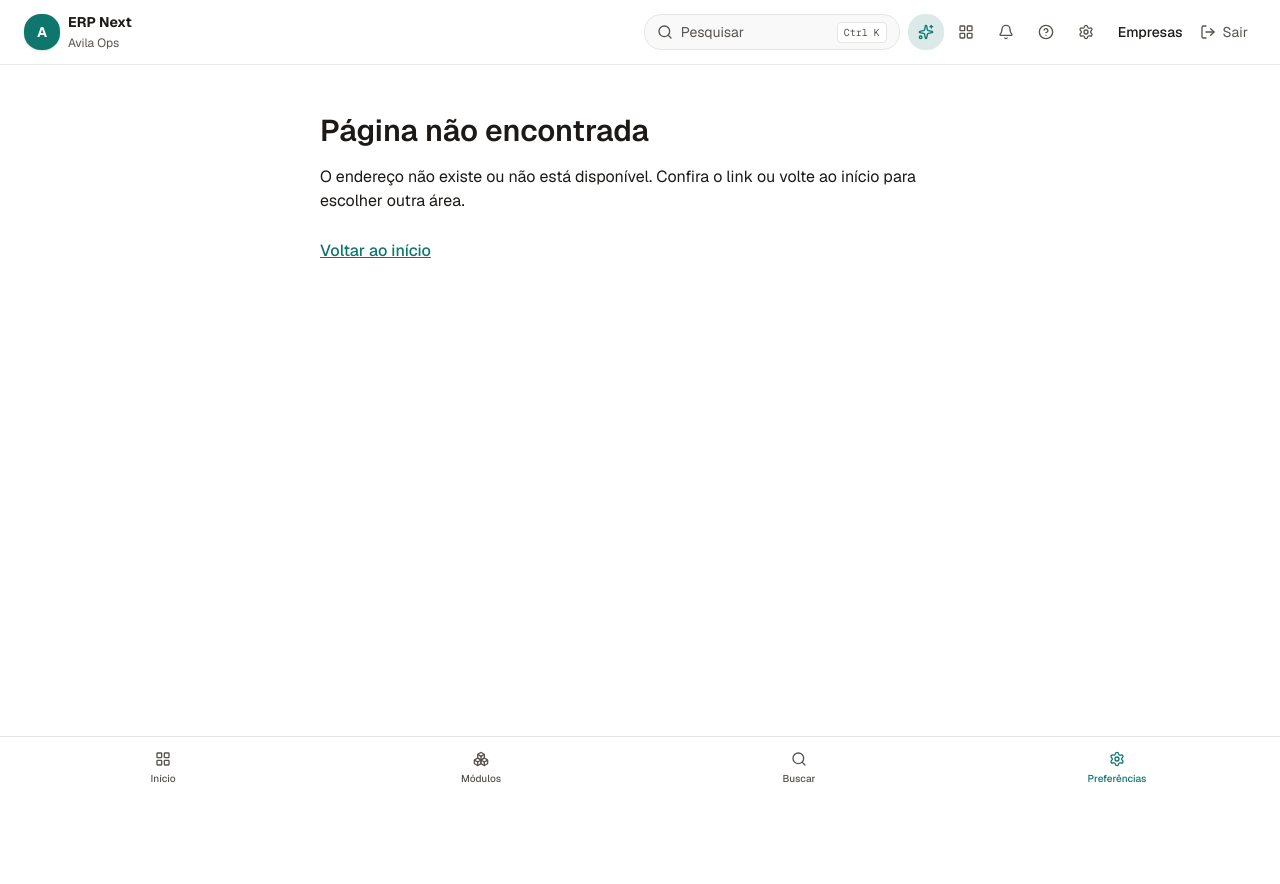
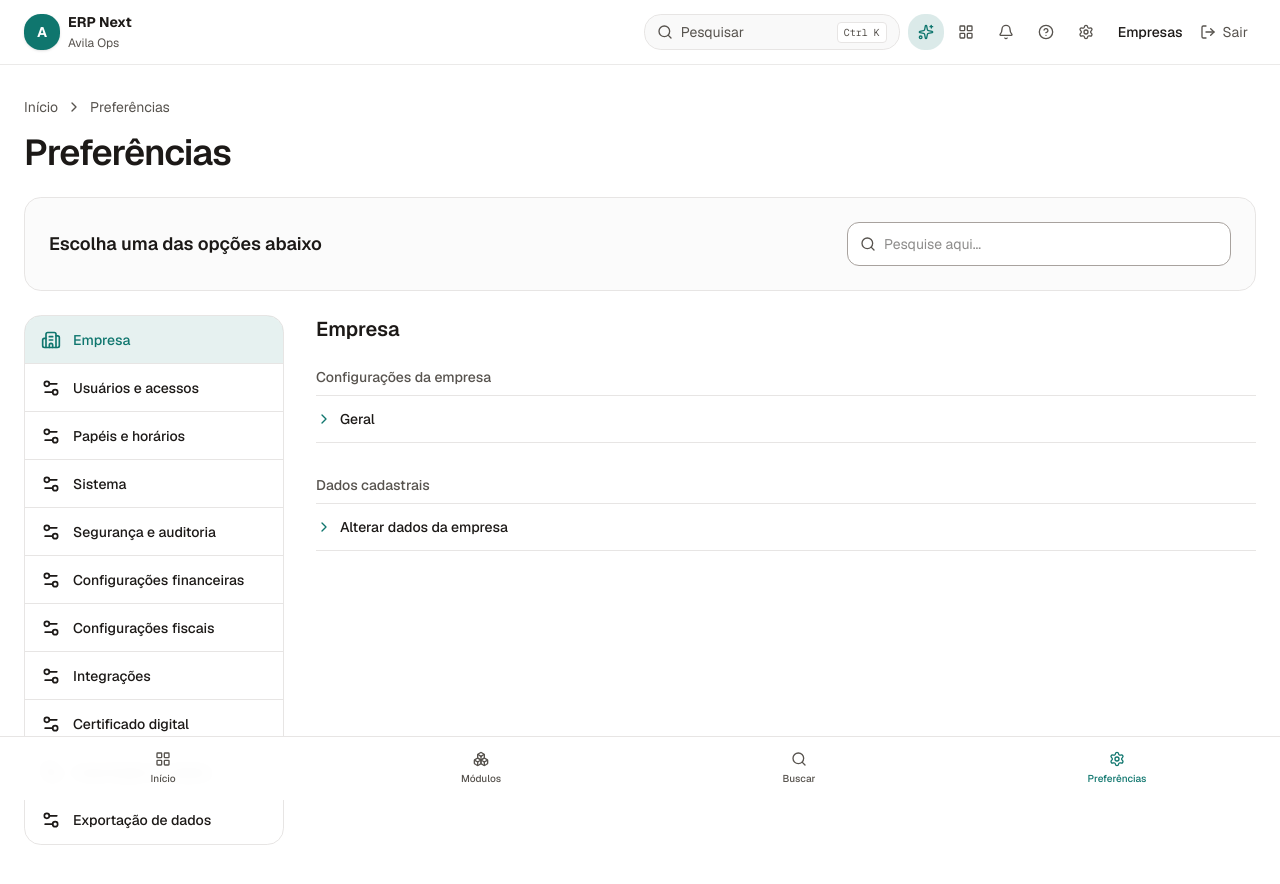
Before and after one commit to avilaops/erp-next, a Next.js app in the folder apps/web/: page /preferencias in a window 1280 px wide. Before the commit this address had no page. Shown: the top 884 px of the page. Before the commit the page ends 800 px from the top, so only its background shows below. Built offline with nearby package versions, Linux system fonts and the light colour scheme.

Commit message:
fix: open preferences index before company settings

```diff
--- /dev/null
+++ b/apps/web/src/app/preferencias/page.tsx
@@ -0,0 +1,7 @@
+import { PreferencesOverview } from "@/features/preferences-search/preferences-overview"
+
+export const metadata = { title: "Preferências" }
+
+export default function PreferencesPage() {
+  return <PreferencesOverview />
+}
--- a/apps/web/src/components/app-shell.tsx
+++ b/apps/web/src/components/app-shell.tsx
@@ -61,7 +61,7 @@ function WorkspaceNavigation({ children }: { children: React.ReactNode }) {
             <Link className="icon-action hidden sm:grid" href="/aplicativos" aria-label="Aplicativos"><LayoutGrid className="size-4" /></Link>
             <Link className="icon-action" href="/notificacoes" aria-label="Notificações"><Bell className="size-4" /></Link>
             <Link className="icon-action hidden sm:grid" href="/ajuda" aria-label="Ajuda"><CircleHelp className="size-4" /></Link>
-            <Link className="icon-action" href="/preferencias/empresa" aria-label="Preferências"><Settings className="size-4" /></Link>
+            <Link className="icon-action" href="/preferencias" aria-label="Preferências"><Settings className="size-4" /></Link>
             <Link className="ml-1 flex min-h-11 min-w-11 items-center justify-center gap-2 rounded-xl p-1.5 hover:bg-muted" href="/empresas" aria-label="Suas empresas">
               <Building2 className="size-5 min-[360px]:hidden" aria-hidden="true" /><span className="hidden text-sm font-medium min-[360px]:inline">Empresas</span>
             </Link>
--- a/apps/web/src/components/mobile-navigation.tsx
+++ b/apps/web/src/components/mobile-navigation.tsx
@@ -11,5 +11,5 @@ const MobileModulesPanel = dynamic(() => import("./mobile-modules-panel").then((
 export function MobileNavigation() {
   const pathname = usePathname(); const [modulesOpen, setModulesOpen] = useState(false); const [modulesLoaded, setModulesLoaded] = useState(false)
   const active = (href: string) => href === "/" ? pathname === "/" : pathname.startsWith(href)
-  return <><nav className="mobile-nav-bar fixed inset-x-0 bottom-0 z-50 grid grid-cols-4 border-t border-border bg-background/95 p-1 backdrop-blur min-[1600px]:hidden" aria-label="Navegação móvel"><Link className={`mobile-nav-link ${active("/") ? "text-primary" : ""}`} href="/" aria-current={active("/") ? "page" : undefined}><LayoutGrid />Início</Link><button className="mobile-nav-link" type="button" onClick={() => { setModulesLoaded(true); setModulesOpen(true) }}><Boxes />Módulos</button><button className="mobile-nav-link" type="button" onClick={() => window.dispatchEvent(new Event("erp-open-search"))}><Search />Buscar</button><Link className={`mobile-nav-link ${active("/preferencias") ? "text-primary" : ""}`} href="/preferencias/empresa" aria-current={active("/preferencias") ? "page" : undefined}><Settings />Preferências</Link></nav>{modulesLoaded && <MobileModulesPanel open={modulesOpen} onOpenChange={setModulesOpen} />}</>
+  return <><nav className="mobile-nav-bar fixed inset-x-0 bottom-0 z-50 grid grid-cols-4 border-t border-border bg-background/95 p-1 backdrop-blur min-[1600px]:hidden" aria-label="Navegação móvel"><Link className={`mobile-nav-link ${active("/") ? "text-primary" : ""}`} href="/" aria-current={active("/") ? "page" : undefined}><LayoutGrid />Início</Link><button className="mobile-nav-link" type="button" onClick={() => { setModulesLoaded(true); setModulesOpen(true) }}><Boxes />Módulos</button><button className="mobile-nav-link" type="button" onClick={() => window.dispatchEvent(new Event("erp-open-search"))}><Search />Buscar</button><Link className={`mobile-nav-link ${active("/preferencias") ? "text-primary" : ""}`} href="/preferencias" aria-current={active("/preferencias") ? "page" : undefined}><Settings />Preferências</Link></nav>{modulesLoaded && <MobileModulesPanel open={modulesOpen} onOpenChange={setModulesOpen} />}</>
 }
--- a/apps/web/src/components/navigation-catalog.ts
+++ b/apps/web/src/components/navigation-catalog.ts
@@ -57,7 +57,7 @@ export const moduleLinks = [
   ["Início", "/"], ["Dashboards", "/dashboards"], ["Cadastros", "/cadastros"],
   ["Vendas", "/vendas"], ["Estoque", "/estoque"], ["Compras", "/compras"],
   ["Financeiro", "/financeiro"], ["Fiscal", "/fiscal"], ["Logística", "/logistica"],
-  ["Serviços", "/servicos"], ["Relatórios", "/relatorios"], ["Preferências", "/preferencias/empresa"],
+  ["Serviços", "/servicos"], ["Relatórios", "/relatorios"], ["Preferências", "/preferencias"],
 ] as const
 
 export const preferenceGroups = [
--- a/apps/web/src/features/company/company-preferences.tsx
+++ b/apps/web/src/features/company/company-preferences.tsx
@@ -52,6 +52,7 @@ export function CompanyPreferences({ summary }: { summary: ReactNode }) {
         <DialogTrigger render={<Button variant="outline" />}><Settings2 />Preferências<ChevronRight /></DialogTrigger>
         <DialogContent className="max-h-[85dvh] overflow-y-auto"><DialogHeader><DialogTitle>Preferências</DialogTitle><DialogDescription>Acesse as configurações do ERP.</DialogDescription></DialogHeader><PreferenceLinks onNavigate={() => setOpen(false)} /></DialogContent>
       </Dialog></div>
+      <Link href="/preferencias" className="mb-4 inline-flex min-h-11 items-center gap-1 text-sm text-primary hover:underline"><ChevronRight className="size-4 rotate-180" aria-hidden="true" />Todas as preferências</Link>
       <PageHeader eyebrow="Preferências / Empresa" title="Empresa" description="Identidade, configuração fiscal, acesso e conexões da empresa ativa." />
       <div className="mb-6 flex items-center gap-2">
         <label className="flex h-10 min-w-0 flex-1 items-center gap-2 rounded-xl border border-border bg-card px-3">
--- /dev/null
+++ b/apps/web/src/features/preferences-search/preferences-overview.tsx
@@ -0,0 +1,80 @@
+"use client"
+
+import { useState } from "react"
+import { Building2, ChevronRight, Search, Settings2 } from "lucide-react"
+import { GuardedLink as Link } from "@/components/navigation-guard"
+import { preferenceGroups } from "@/components/navigation-catalog"
+import { Button } from "@/components/ui/button"
+
+const categories = preferenceGroups.flatMap(group => group.items.map(item => ({
+  ...item,
+  options: item.href === "/preferencias/empresa"
+    ? [
+      { label: "Geral", href: item.href, section: "Configurações da empresa" },
+      { label: "Alterar dados da empresa", href: "/preferencias/empresa/dados", section: "Dados cadastrais" },
+    ]
+    : [{ label: item.label, href: item.href, section: "Configurações" }],
+})))
+
+function normalize(value: string) {
+  return value.normalize("NFD").replace(/\p{M}/gu, "").toLocaleLowerCase("pt-BR").trim()
+}
+
+export function PreferencesOverview() {
+  const [query, setQuery] = useState("")
+  const [selectedHref, setSelectedHref] = useState(categories[0].href)
+  const search = normalize(query)
+  const visibleCategories = categories.filter(category => normalize(`${category.label} ${category.options.map(option => option.label).join(" ")}`).includes(search))
+  const selected = visibleCategories.find(category => category.href === selectedHref) ?? visibleCategories[0]
+
+  return (
+    <div className="mx-auto max-w-[1600px] px-4 pb-28 pt-8 lg:px-6">
+      <nav className="mb-4 flex items-center gap-2 text-sm text-muted-foreground" aria-label="Caminho de navegação">
+        <Link href="/" className="hover:text-foreground">Início</Link>
+        <ChevronRight className="size-4" aria-hidden="true" />
+        <span aria-current="page">Preferências</span>
+      </nav>
+      <h1 className="text-3xl font-semibold tracking-tight sm:text-4xl">Preferências</h1>
+      <div className="my-6 flex flex-col gap-4 rounded-xl border border-border bg-muted/40 p-4 sm:flex-row sm:items-center sm:justify-between sm:p-6">
+        <h2 className="text-lg font-semibold">Escolha uma das opções abaixo</h2>
+        <div className="flex min-w-0 items-center gap-2 sm:w-96">
+          <label className="flex min-h-11 min-w-0 flex-1 items-center gap-2 rounded-lg border border-input bg-background px-3 focus-within:ring-2 focus-within:ring-ring">
+            <Search className="size-4 shrink-0 text-muted-foreground" aria-hidden="true" />
+            <span className="sr-only">Pesquisar nas preferências</span>
+            <input type="search" className="min-w-0 flex-1 bg-transparent py-2 text-sm outline-none" placeholder="Pesquise aqui..." value={query} onChange={event => setQuery(event.target.value)} />
+          </label>
+          {query && <Button variant="outline" onClick={() => setQuery("")} aria-label="Limpar pesquisa">Limpar</Button>}
+        </div>
+      </div>
+      {selected ? (
+        <div className="grid gap-6 md:grid-cols-[260px_minmax(0,1fr)] lg:gap-8">
+          <nav className="overflow-hidden rounded-xl border border-border self-start" aria-label="Categorias de preferências">
+            {visibleCategories.map(category => {
+              const active = category.href === selected.href
+              const Icon = category.href === "/preferencias/empresa" ? Building2 : Settings2
+              return (
+                <button key={category.href} type="button" aria-pressed={active} aria-controls="preference-options" onClick={() => setSelectedHref(category.href)}
+                  className={`flex min-h-12 w-full items-center gap-3 border-b border-border px-4 py-3 text-left text-sm font-medium transition last:border-b-0 hover:bg-muted focus-visible:outline-none focus-visible:ring-2 focus-visible:ring-inset focus-visible:ring-ring ${active ? "bg-primary/10 text-primary" : "text-foreground"}`}>
+                  <Icon className="size-5 shrink-0" aria-hidden="true" />{category.label}
+                </button>
+              )
+            })}
+          </nav>
+          <section id="preference-options" aria-labelledby="preference-category-title" className="min-w-0">
+            <h2 id="preference-category-title" className="mb-6 text-xl font-semibold">{selected.label}</h2>
+            <div className="space-y-8">
+              {selected.options.map(option => (
+                <div key={option.href}>
+                  <h3 className="mb-2 text-sm font-medium text-muted-foreground">{option.section}</h3>
+                  <Link href={option.href} className="flex min-h-12 items-center gap-2 border-y border-border py-3 text-sm font-medium transition hover:bg-muted focus-visible:outline-none focus-visible:ring-2 focus-visible:ring-ring">
+                    <ChevronRight className="size-4 shrink-0 text-primary" aria-hidden="true" />{option.label}
+                  </Link>
+                </div>
+              ))}
+            </div>
+          </section>
+        </div>
+      ) : <p role="status" className="py-8 text-sm text-muted-foreground">Nenhuma configuração encontrada.</p>}
+    </div>
+  )
+}
```
Also changed, not shown: 1 other file (tests, documents, lock files or other folders).
